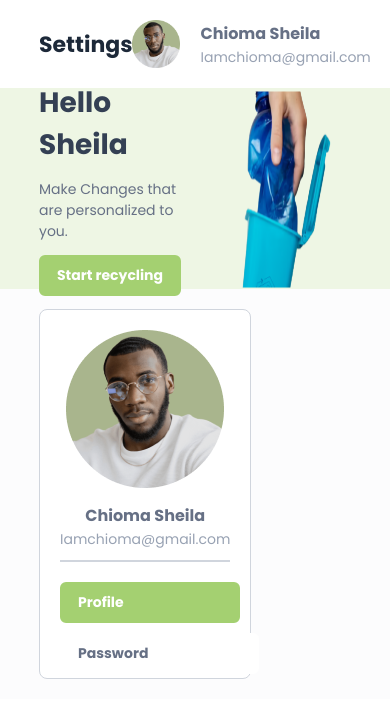
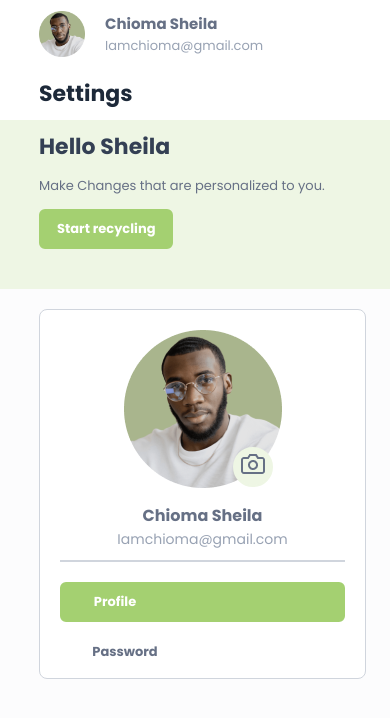
Before and after one commit to Sheila-a/Circle-WMS, a React (Vite) app in the folder client/: page /dashboard/settings in a window 390 px wide. Shown: the top 718 px of the page. Built offline with nearby package versions, Linux system fonts and the light colour scheme.

Commit message:
mobile styles nearing completion

```diff
--- a/client/src/App.jsx
+++ b/client/src/App.jsx
@@ -6,7 +6,7 @@ import Button from "./userAuthenticate/Button/Button";
 import Home from "./Page/Home/Home";
 
 
-import Settings from "./Page/Settings/Settings";
+import Settings from "./Page/Settings/SettingsPage/Settings";
 import EditPersonal from "./Page/Settings/SettingsComponents/EditPersonal/EditPersonal";
 import EditPassword from "./Page/Settings/SettingsComponents/EditPassword/EditPassword";
 
--- a/client/src/Page/Settings/Settings.jsx
+++ /dev/null
@@ -1,32 +0,0 @@
-import React from 'react'
-import { Link, Outlet } from 'react-router-dom'
-import Sheader from './SettingsComponents/Header/Sheader'
-import NavLike from './SettingsComponents/NavLike/NavLike'
-import UserCard from './SettingsComponents/UserCard/UserCard'
-
-
-
-const mainStyles = {
-   "padding": "20px 10vw",
-  "background": "#FCFCFD",
-  "display": "flex",
-  "flexDirection": "row",
-  "justifyContent": "flexStart",
-  "alignItems": "top",
-}
-
-function Settings() {
-  return (
-    <div>
-      <NavLike/>
-      <Sheader/>
-
-      <main style={mainStyles}>
-        <UserCard name='Chioma Sheila' email='Iamchioma@gmail.com'/>
-        <Outlet/>
-      </main>
-    </div>
-  )
-}
-
-export default Settings
--- a/client/src/Page/Settings/SettingsComponents/Button/buttonStyles.module.css
+++ b/client/src/Page/Settings/SettingsComponents/Button/buttonStyles.module.css
@@ -15,3 +15,9 @@
   border: 2px solid #FFFFFF;
   color: #A4D071;
 }
+
+@media screen and (max-width: 768px){
+  .green-btn{
+    font-size: 13px;
+  }
+}
--- a/client/src/Page/Settings/SettingsComponents/EditPassword/editPassword.module.css
+++ b/client/src/Page/Settings/SettingsComponents/EditPassword/editPassword.module.css
@@ -11,6 +11,7 @@
 .form-container h1 {
   font-weight: 400;
   font-size: 24px;
+  margin-bottom: 20px;
   color: #667085;
 }
 
@@ -34,4 +35,22 @@
   font-size: 16px;
   color: #667085;
   margin-bottom: 20px;
+  width: 350px;
 }
+
+
+
+@media screen and (max-width: 768px) {
+  .form-container {
+    width: 327px;
+    height: 426px;
+
+  }
+
+  .personal-form input {
+    width: 287px;
+    height: 44px;
+    font-size: 15px;
+  }
+
+}
--- a/client/src/Page/Settings/SettingsComponents/EditPersonal/editPersonal.module.css
+++ b/client/src/Page/Settings/SettingsComponents/EditPersonal/editPersonal.module.css
@@ -11,14 +11,15 @@
 .form-container h1{
   font-weight: 400;
   font-size: 24px;
+  margin-bottom: 20px;
   color: #667085;
 }
 
 .personal-form section{
   display: grid;
-  grid-template-columns: 320px 320px;
-  row-gap: 10px;
-  column-gap: 40px;
+  grid-template-columns: 334px 334px;
+  row-gap: 15px;
+  column-gap: 20px;
   margin-bottom: 20px;
 }
 
@@ -40,3 +41,23 @@
   font-size: 16px;
   color: #667085;
 }
+
+
+@media screen and (max-width: 768px){
+  .form-container{
+    width: 327px;
+    height: 626px;
+  }
+
+  .personal-form section{
+    display: flex;
+    flex-direction: column;
+  }
+
+  .personal-form input{
+    width: 287px;
+    height: 44px;
+    font-size: 15px;
+  }
+
+}
--- a/client/src/Page/Settings/SettingsComponents/Header/sheader.module.css
+++ b/client/src/Page/Settings/SettingsComponents/Header/sheader.module.css
@@ -19,6 +19,7 @@
 .sheader section{
   font-weight: 400;
 }
+
 .sheader section h1{
   font-size: 28px;
   color: #344054;
@@ -43,3 +44,18 @@
   height: 100%;
   background: transparent;
 }
+
+@media screen and (max-width: 768px){
+
+  .sheader .header-img-container{
+    display: none;
+  }
+
+  .sheader section h1{
+    font-size: 22px;
+  }
+
+  .sheader section p{
+    font-size: 13px;
+  }
+}
--- a/client/src/Page/Settings/SettingsComponents/NavLike/navlike.module.css
+++ b/client/src/Page/Settings/SettingsComponents/NavLike/navlike.module.css
@@ -56,3 +56,40 @@
   font-weight: 400;
   font-size: 14px;
 }
+
+@media screen and (max-width: 768px){
+  .snavlike{
+    flex-direction: column-reverse;
+    justify-content: flex-start;
+    align-items: flex-start;
+    width: 100%;
+    padding: 10px 10vw;
+    padding-top: 110px;
+    z-index: 2000;
+  }
+
+  .snavlike h1{
+    font-size: 22px;
+
+  }
+
+  .snavlike section{
+    margin-bottom: 20px;
+  }
+
+  .snavlike section figure{
+    width: 46px;
+    height: 46px;
+  }
+
+  .snavlike section article .name{
+    font-size: 15px;
+  }
+
+  .snavlike section article .email{
+    font-size: 13px;
+  }
+
+
+
+}
--- a/client/src/Page/Settings/SettingsComponents/UserCard/UserCard.jsx
+++ b/client/src/Page/Settings/SettingsComponents/UserCard/UserCard.jsx
@@ -2,6 +2,7 @@ import React, { useState, useEffect } from 'react'
 import { useNavigate, useLocation } from 'react-router-dom'
 import styles from './userCard.module.css'
 import img from '../../../../assets/Ellipse 7.png'
+import camera from '../../../../assets/icon.png'
 import Button from '../Button/Button'
 
 
@@ -10,9 +11,12 @@ function UserCard({name, email}) {
   return (
     <div className={styles['user-card']}>
       <section className={styles['section-1']} >
-        <figure>
-          <img src={img} alt="" />
-        </figure>
+        <div>
+            <figure>
+              <img src={img} alt="" />
+            </figure>
+            <button className={styles['icon-container']}><img src={camera} alt="" /></button>
+        </div>
 
         <article>
           <p className={styles['name']}>{name}</p>
@@ -33,7 +37,7 @@ function UserCard({name, email}) {
         <Button
             text='Password'
             customStyle = {{
-              'paddingRight': '64%',
+              'paddingRight': '60%',
               'background' : 'white',
               'color': '#667085',
               'border' : '2px solid white'
--- a/client/src/Page/Settings/SettingsComponents/UserCard/userCard.module.css
+++ b/client/src/Page/Settings/SettingsComponents/UserCard/userCard.module.css
@@ -23,6 +23,7 @@
   justify-content: center;
 }
 
+
 .user-card .section-1  figure{
   height: 158px;
   width: 158px;
@@ -33,6 +34,27 @@
 .user-card .section-1 figure img{
   width: 100%;
   height: 100%;
+}
+
+.user-card .section-1 div {
+  position: relative;
+}
+
+.user-card .section-1 div .icon-container{
+  position: absolute;
+  bottom: 16px;
+  right: 9px;
+  width: 40px;
+  height: 40px;
+  border-radius: 50%;
+  background-color: #EEF6E4;
+  border: 2px solid #EEF6E4;
+  cursor: pointer;
+  transition: all 0.4s linear;
+}
+
+.user-card .section-1 div .icon-container:hover{
+  opacity: 0.7;
 }
 
 
@@ -61,3 +83,16 @@
   align-items: flex-start;
   justify-content: space-between;
 }
+
+
+
+@media screen and (max-width: 768px) {
+  .user-card{
+    width: 327px;
+    margin-bottom: 40px;
+  }
+
+  .user-card .section-2 button{
+      width: 100%;
+  }
+}
--- /dev/null
+++ b/client/src/Page/Settings/SettingsPage/Settings.jsx
@@ -0,0 +1,24 @@
+import React from 'react'
+import { Link, Outlet } from 'react-router-dom'
+import styles from './settings.module.css'
+import Sheader from '../SettingsComponents/Header/Sheader'
+import NavLike from '../SettingsComponents/NavLike/NavLike'
+import UserCard from '../SettingsComponents/UserCard/UserCard'
+
+
+
+function Settings() {
+  return (
+    <div>
+      <NavLike/>
+      <Sheader/>
+
+      <main className={styles.mainStyles}>
+        <UserCard name='Chioma Sheila' email='Iamchioma@gmail.com'/>
+        <Outlet/>
+      </main>
+    </div>
+  )
+}
+
+export default Settings
--- /dev/null
+++ b/client/src/Page/Settings/SettingsPage/settings.module.css
@@ -0,0 +1,15 @@
+.mainStyles{
+  padding: 20px 10vw;
+  background: #FCFCFD;
+  display: flex;
+  flex-direction: row;
+  justify-content: flex-start;
+  align-items: top;
+}
+
+@media screen  and (max-width: 768px){
+  .mainStyles{
+    flex-direction: column;
+  }
+
+}
```
Also changed, not shown: client/src/assets/Icon.png (added).
